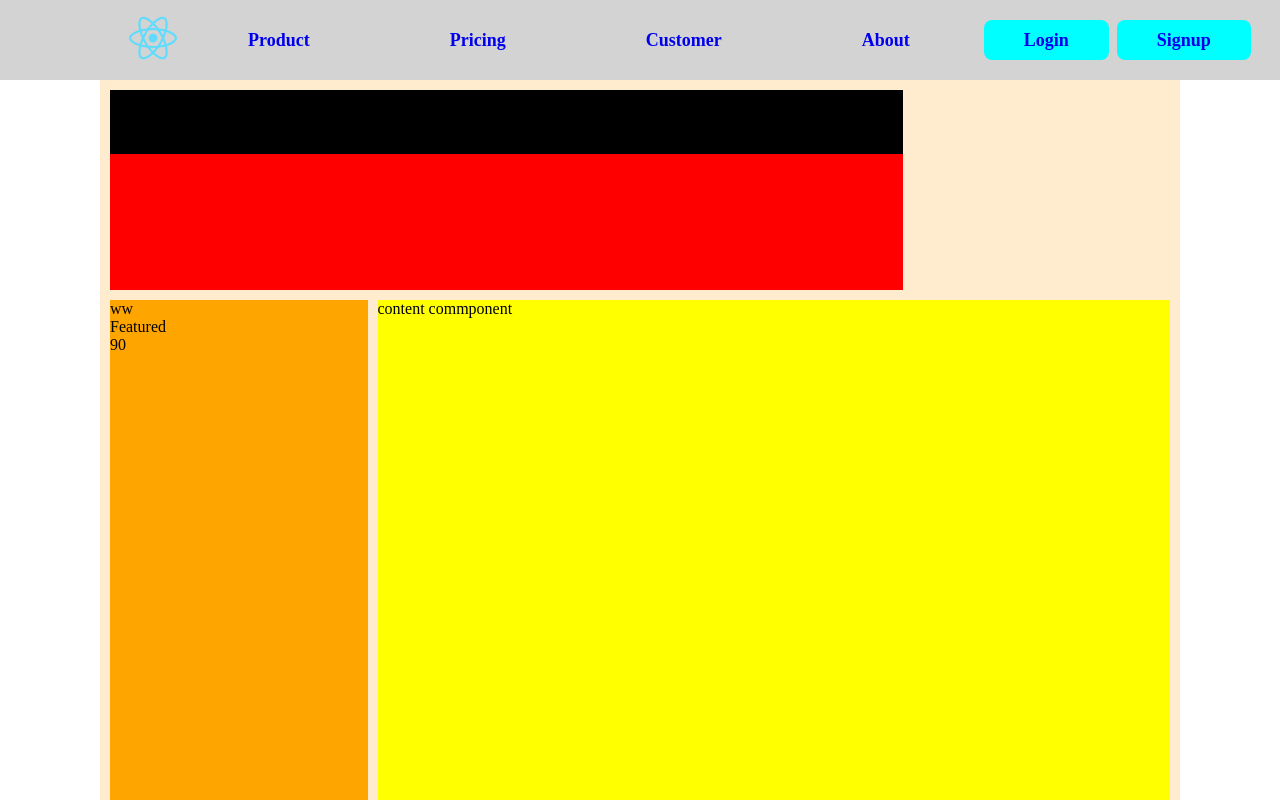
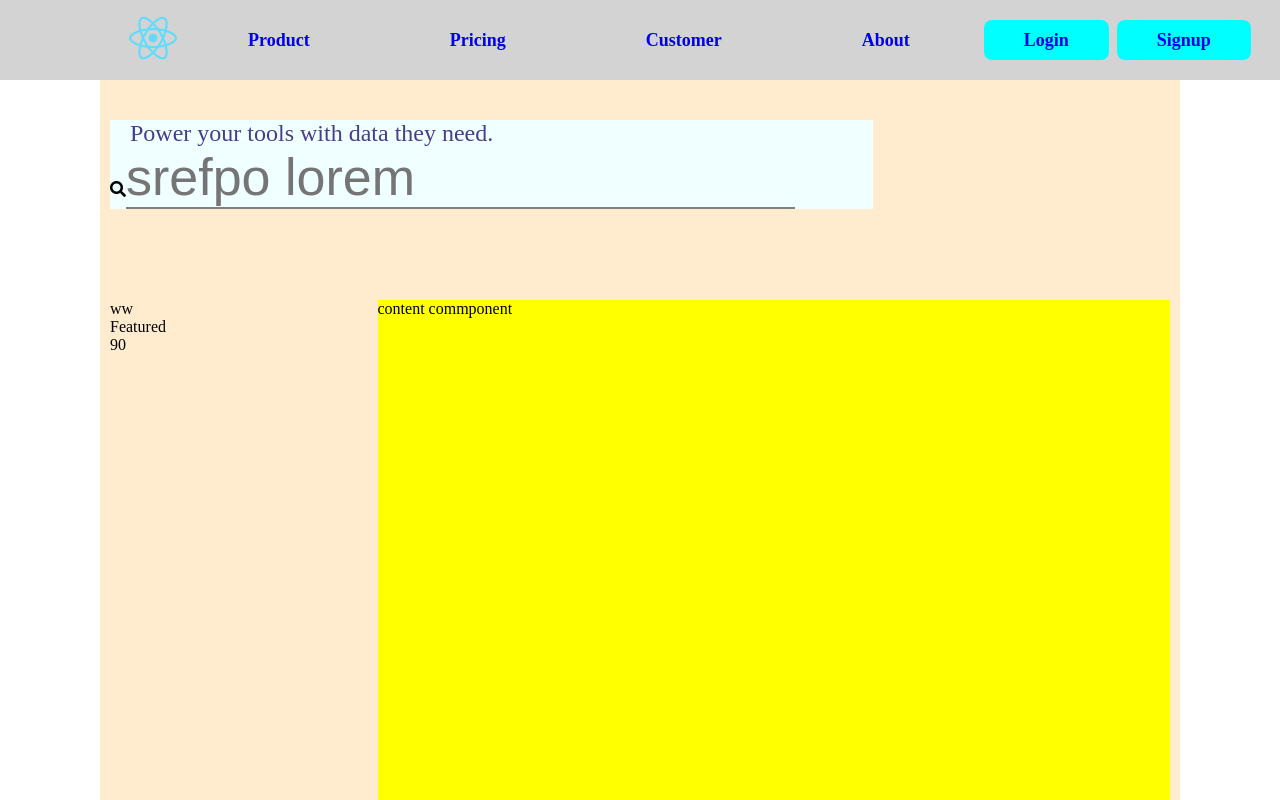
Before and after one commit to jughead79/jugspeed, a React (Create React App) app in the folder client/: page / in a window 1280 px wide. Shown: the top 800 px of the page. Built offline with nearby package versions, Linux system fonts and the light colour scheme.

Commit message:
sidebar debug background removed

```diff
--- a/client/src/components/home/search/index.js
+++ b/client/src/components/home/search/index.js
@@ -5,9 +5,10 @@ import './style.css'
 const Search = () => {
     return(
         <div className='search'>
-            <h1 className="fas fa-user">Search</h1>
+            <p className="">Power your tools with data they need.</p>
             <div>
-                <h1 className="fas fa-user">Search</h1>
+                <i class="fas fa-search"></i>
+                <input className='search-input' placeholder='srefpo lorem'></input>
             </div>
         </div>
     )
--- a/client/src/components/home/search/style.css
+++ b/client/src/components/home/search/style.css
@@ -1,3 +1,16 @@
 .search {
-    background-color: black;
+    background-color: azure;
+    margin: 30px 30px 30px 0px;
 }
+.search p {
+    margin-left: 20px;
+    font-size: 24px;
+    color: darkslateblue;
+}
+.search-input {
+    background-color: azure;
+    border: none;
+    border-bottom: solid 2px gray;
+    font-size: 52px;
+    outline: none;
+}
--- a/client/src/screen/home/style.css
+++ b/client/src/screen/home/style.css
@@ -14,12 +14,10 @@
     grid-column-end: 4;
     /* debug */
     height: 200px;
-    background-color: red;
 }
 .sidebar-wrapper {
     grid-column-end: 2;
     /* debug */
-    background-color: orange;
     height: 800px;
 }
 .content-wrapper {
```
